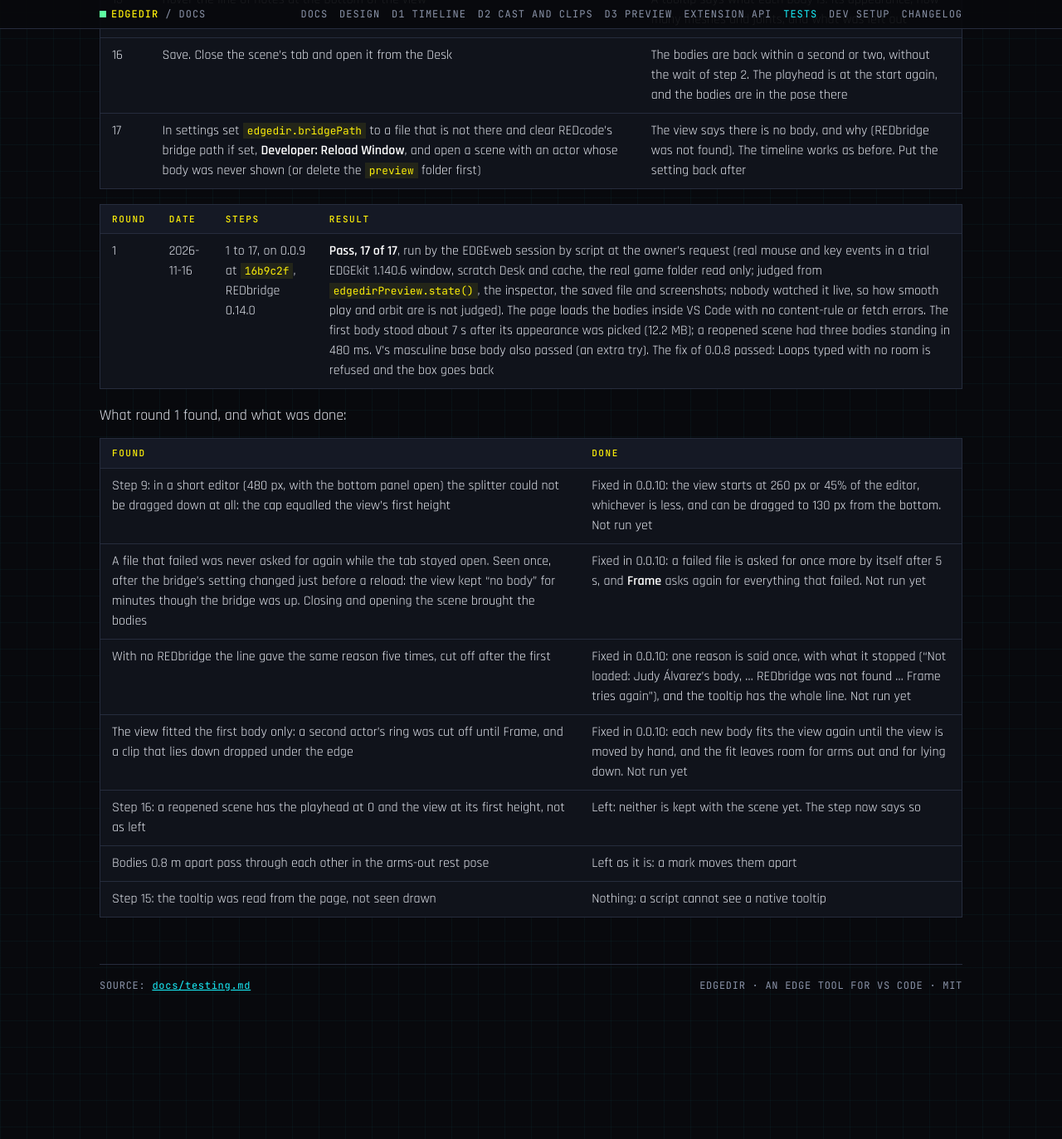
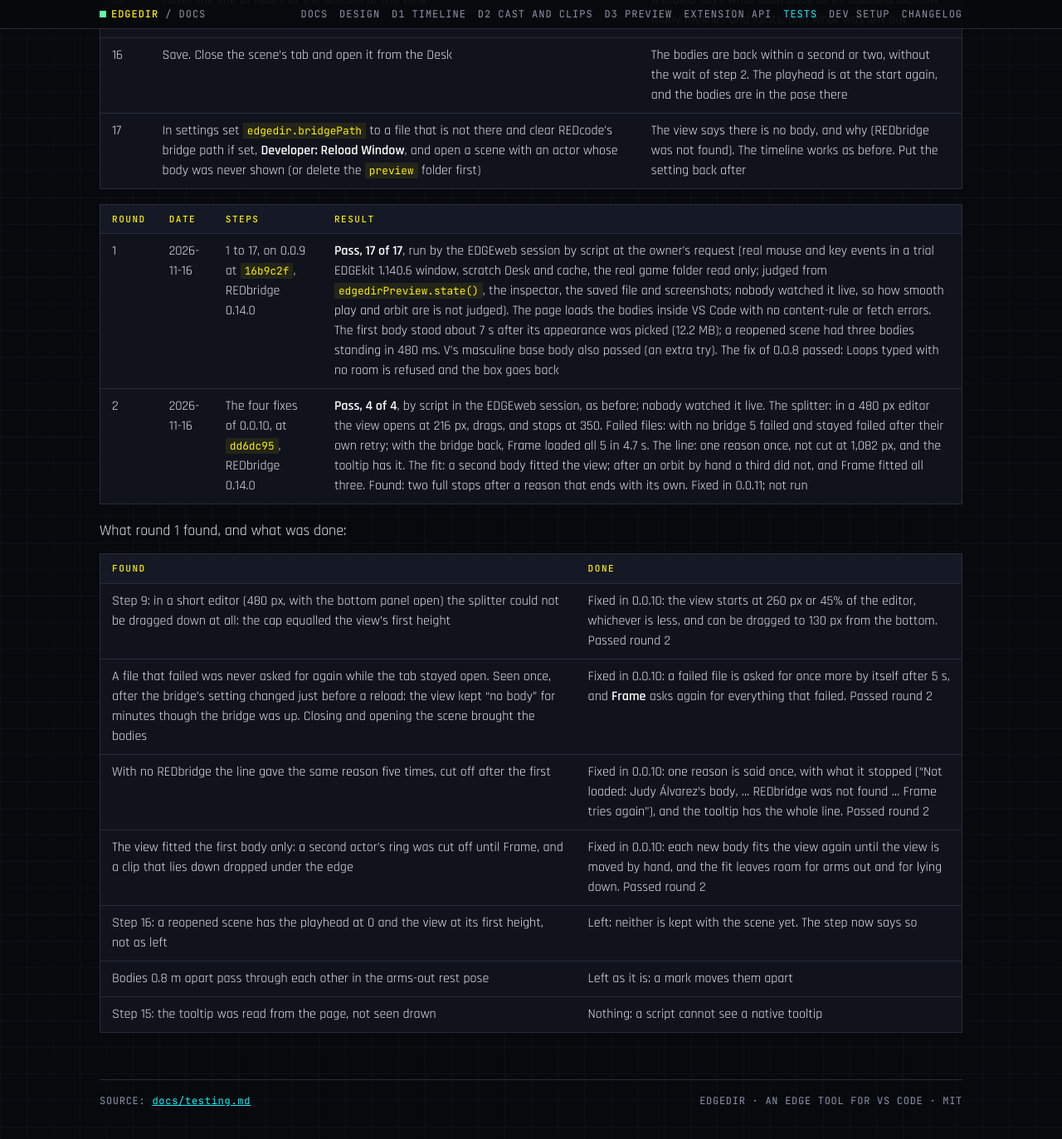
Before and after one commit to Edgemodders/EDGEdir, a Jekyll site: the page built from docs/testing.md, in a window 1280 px wide and 1400 px high, scrolled down 12562 px. Shown: the top 1373 px of the window at 83% size. Built offline with Jekyll 4.4.1, drawn with Linux system fonts in a browser that asks for light colours; before the commit the page ends 13823 px from its top, so only the background shows below that; some of the changed text lies outside the part shown.

Commit message:
D3's second round recorded: the four fixes pass; a doubled full stop out of the viewport's line (EDGEdir 0.0.11)
Co-Authored-By: Claude Fable 5.2 <noreply@anthropic.com>

```diff
--- a/docs/testing.md
+++ b/docs/testing.md
@@ -17,7 +17,7 @@ Last updated 2026-11-16.
 | [D2 Cast, part 1](#d2-cast-part-1) | Hand, in VS Code, with the game's files | D2.1 to D2.4 | 2026-11-16 | By script: 15 of 15 pass (0.0.6, REDbridge 0.13.0) |
 | [D2 Clips, part 2](#d2-clips-part-2) | Hand, in VS Code, with the game's files and REDbridge 0.14.0 | D2.5, D2.6 | 2026-11-16 | By script: 17 of 17 pass (0.0.6, REDbridge 0.14.0) |
 | [D2 Made animations, part 3](#d2-made-animations-part-3) | Hand, in VS Code, with an EDGE Library | D2.7 | 2026-11-16 | By script: 6 of 6 pass (0.0.6) |
-| [D3 Preview](#d3-preview) | Hand, in VS Code, with the game's files and REDbridge 0.14.0 | D3 | 2026-11-16 | By script: 17 of 17 pass (0.0.9, REDbridge 0.14.0) |
+| [D3 Preview](#d3-preview) | Hand, in VS Code, with the game's files and REDbridge 0.14.0 | D3 | 2026-11-16 | By script: round 1, 17 of 17 (0.0.9); round 2, the four fixes of 0.0.10 pass |
 
 ## The release gate
 
@@ -34,7 +34,7 @@ The rounds by script are there so that work does not wait for the owner's testin
 
 Every hand test (D1, D2, D3) has passed a round run by script in another session (2026-11-16). Still open before a release:
 
-- **Four fixes in EDGEdir 0.0.10** from D3's round, not run in VS Code yet: listed under that test's round.
+- Nothing of the hand tests: D3's four fixes of 0.0.10 passed their round. (0.0.11 only takes a doubled full stop out of one line of the viewport.)
 - **The owner's spot tests** S1 to S8 below: none run yet.
 - The fix of 0.0.8 (a change the inspector refuses puts its box back) passed in D3's round.
 
@@ -226,7 +226,7 @@ EDGEdir 0.0.8 (first built as 0.0.6). It covers D2.7. EDGEfab stores no animatio
 
 ## D3 Preview
 
-EDGEdir 0.0.10 (first built as 0.0.9, 2026-11-16). It covers D3: the 3D view above the timeline.
+EDGEdir 0.0.11 (first built as 0.0.9, 2026-11-16). It covers D3: the 3D view above the timeline.
 
 **Before you start:** the game installed (not running) and REDbridge 0.14.0. Open the EDGEdir folder in VS Code, run `npm run build`, press F5 (**Run EDGEdir**). Let **Read the Game** finish first (parts 1 and 2), so the Animations view has animations to add. To see the first export, delete `%LOCALAPPDATA%\EDGEdir\cache\preview` if it is there.
 
@@ -253,15 +253,16 @@ EDGEdir 0.0.10 (first built as 0.0.9, 2026-11-16). It covers D3: the 3D view abo
 | Round | Date | Steps | Result |
 |---|---|---|---|
 | 1 | 2026-11-16 | 1 to 17, on 0.0.9 at `16b9c2f`, REDbridge 0.14.0 | **Pass, 17 of 17**, run by the EDGEweb session by script at the owner's request (real mouse and key events in a trial EDGEkit 1.140.6 window, scratch Desk and cache, the real game folder read only; judged from `edgedirPreview.state()`, the inspector, the saved file and screenshots; nobody watched it live, so how smooth play and orbit are is not judged). The page loads the bodies inside VS Code with no content-rule or fetch errors. The first body stood about 7 s after its appearance was picked (12.2 MB); a reopened scene had three bodies standing in 480 ms. V's masculine base body also passed (an extra try). The fix of 0.0.8 passed: Loops typed with no room is refused and the box goes back |
+| 2 | 2026-11-16 | The four fixes of 0.0.10, at `dd6dc95`, REDbridge 0.14.0 | **Pass, 4 of 4**, by script in the EDGEweb session, as before; nobody watched it live. The splitter: in a 480 px editor the view opens at 216 px, drags, and stops at 350. Failed files: with no bridge 5 failed and stayed failed after their own retry; with the bridge back, Frame loaded all 5 in 4.7 s. The line: one reason once, not cut at 1,082 px, and the tooltip has it. The fit: a second body fitted the view; after an orbit by hand a third did not, and Frame fitted all three. Found: two full stops after a reason that ends with its own. Fixed in 0.0.11; not run |
 
 What round 1 found, and what was done:
 
 | Found | Done |
 |---|---|
-| Step 9: in a short editor (480 px, with the bottom panel open) the splitter could not be dragged down at all: the cap equalled the view's first height | Fixed in 0.0.10: the view starts at 260 px or 45% of the editor, whichever is less, and can be dragged to 130 px from the bottom. Not run yet |
-| A file that failed was never asked for again while the tab stayed open. Seen once, after the bridge's setting changed just before a reload: the view kept "no body" for minutes though the bridge was up. Closing and opening the scene brought the bodies | Fixed in 0.0.10: a failed file is asked for once more by itself after 5 s, and **Frame** asks again for everything that failed. Not run yet |
-| With no REDbridge the line gave the same reason five times, cut off after the first | Fixed in 0.0.10: one reason is said once, with what it stopped ("Not loaded: Judy Álvarez's body, ... REDbridge was not found ... Frame tries again"), and the tooltip has the whole line. Not run yet |
-| The view fitted the first body only: a second actor's ring was cut off until Frame, and a clip that lies down dropped under the edge | Fixed in 0.0.10: each new body fits the view again until the view is moved by hand, and the fit leaves room for arms out and for lying down. Not run yet |
+| Step 9: in a short editor (480 px, with the bottom panel open) the splitter could not be dragged down at all: the cap equalled the view's first height | Fixed in 0.0.10: the view starts at 260 px or 45% of the editor, whichever is less, and can be dragged to 130 px from the bottom. Passed round 2 |
+| A file that failed was never asked for again while the tab stayed open. Seen once, after the bridge's setting changed just before a reload: the view kept "no body" for minutes though the bridge was up. Closing and opening the scene brought the bodies | Fixed in 0.0.10: a failed file is asked for once more by itself after 5 s, and **Frame** asks again for everything that failed. Passed round 2 |
+| With no REDbridge the line gave the same reason five times, cut off after the first | Fixed in 0.0.10: one reason is said once, with what it stopped ("Not loaded: Judy Álvarez's body, ... REDbridge was not found ... Frame tries again"), and the tooltip has the whole line. Passed round 2 |
+| The view fitted the first body only: a second actor's ring was cut off until Frame, and a clip that lies down dropped under the edge | Fixed in 0.0.10: each new body fits the view again until the view is moved by hand, and the fit leaves room for arms out and for lying down. Passed round 2 |
 | Step 16: a reopened scene has the playhead at 0 and the view at its first height, not as left | Left: neither is kept with the scene yet. The step now says so |
 | Bodies 0.8 m apart pass through each other in the arms-out rest pose | Left as it is: a mark moves them apart |
 | Step 15: the tooltip was read from the page, not seen drawn | Nothing: a script cannot see a native tooltip |
--- a/package.json
+++ b/package.json
@@ -2,7 +2,7 @@
   "name": "edgedir",
   "displayName": "EDGEdir: Cyberpunk 2077 Animation Director",
   "description": "A director's tool for the video game Cyberpunk 2077: design and stitch animations and acting sequences for the game's characters, and play them in the running game. A game modding tool.",
-  "version": "0.0.10",
+  "version": "0.0.11",
   "publisher": "edgemodders",
   "preview": true,
   "pricing": "Free",
--- a/webview/preview.ts
+++ b/webview/preview.ts
@@ -279,7 +279,7 @@ export function mountPreview(stage: HTMLElement, noteEl: HTMLElement, send: (m:
       else if (clip?.state === "failed") fail(clip.error, `"${cw.name}"`);
       else loading++;
     }
-    for (const [reason, what] of failed) lines.unshift(`Not loaded: ${what.length > 3 ? `${what.slice(0, 3).join(", ")} and ${what.length - 3} more` : what.join(", ")}. ${reason}. Frame tries again`);
+    for (const [reason, what] of failed) lines.unshift(`Not loaded: ${what.length > 3 ? `${what.slice(0, 3).join(", ")} and ${what.length - 3} more` : what.join(", ")}. ${reason.replace(/[.\s]+$/, "")}. Frame tries again`);
     if (loading) lines.unshift(`Loading ${loading} file${loading === 1 ? "" : "s"} from the game…`);
     if (doc && !tracks.length) lines.push(doc.tracks.some((t) => t.kind === "actor") ? "Choose an actor on an actor track, and its body stands here." : "Add an actor track and choose an actor, and its body stands here.");
     noteEl.textContent = lines.join("  ·  ");
```
Also changed, not shown: CLAUDE.md (+1 -0 lines), docs/d3-preview.md (+1 -1 lines), docs/index.md (+1 -1 lines).
